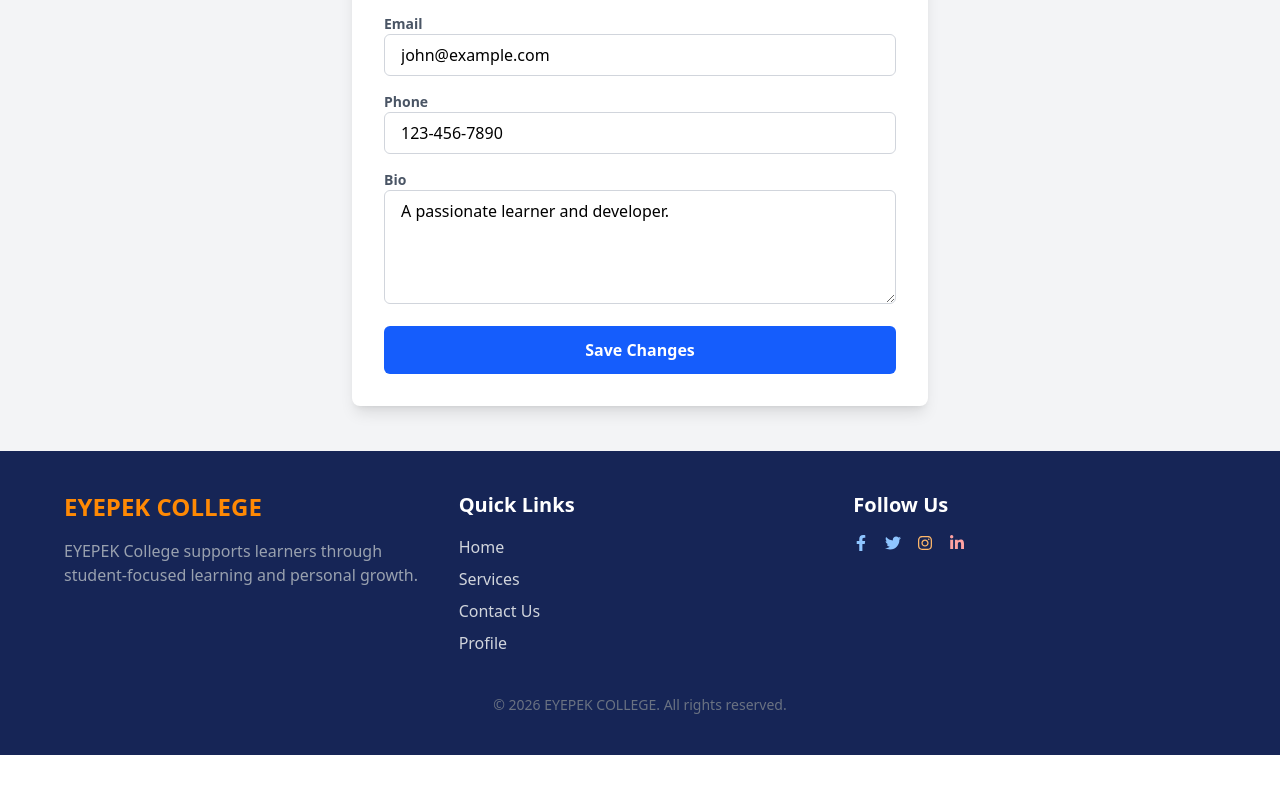
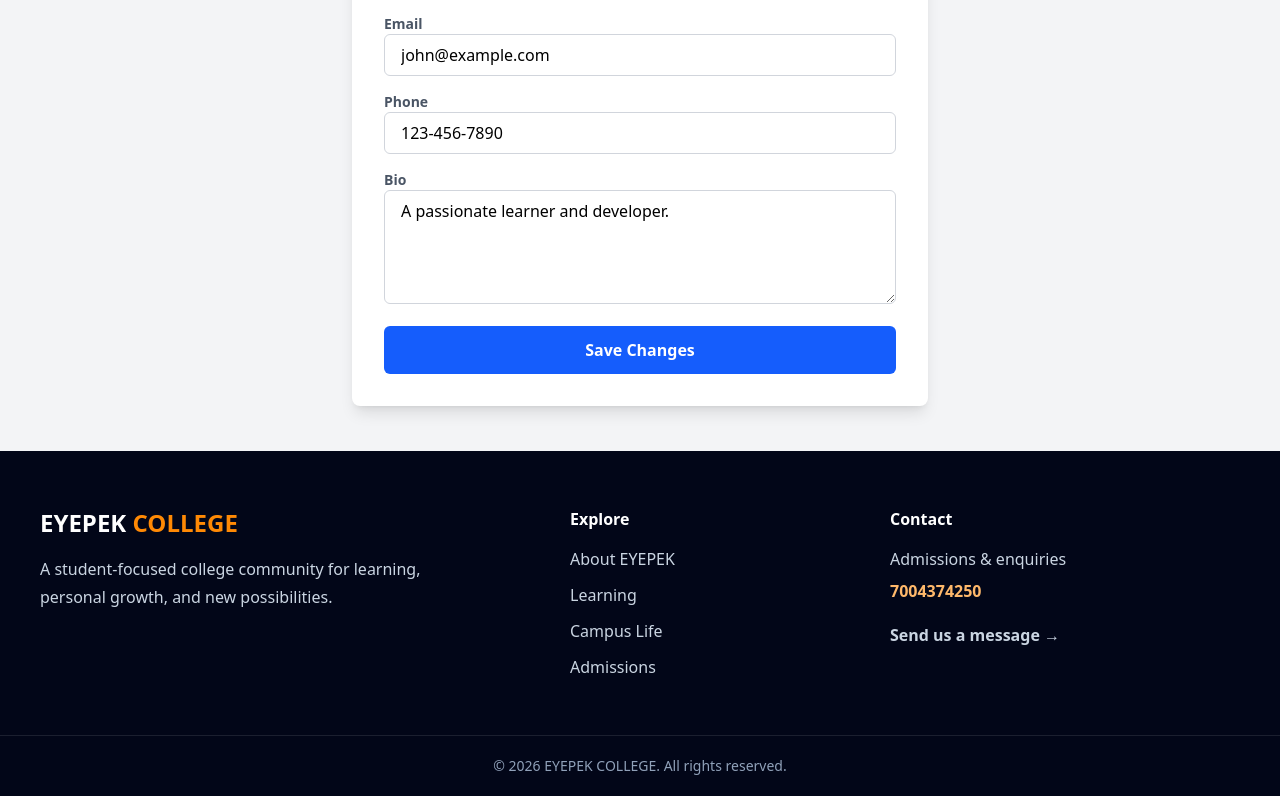
Before and after one commit to eyepek/EYEPEK, a React (Vite) app: page /profile in a window 1280 px wide. Shown: the part 461-1257 px from the top of the page. Before the commit the page ends 1216 px from the top, so only its background shows below. Built offline with nearby package versions, Linux system fonts and the light colour scheme.

Commit message:
Update college footer with admissions contact

```diff
--- a/src/components/Footer.jsx
+++ b/src/components/Footer.jsx
@@ -1,40 +1,31 @@
 import React from 'react';
-import { FaFacebookF, FaTwitter, FaLinkedinIn, FaInstagram } from 'react-icons/fa';
+import { Link } from 'react-router-dom';
 
-const Footer = () => {
-  return (
-    <footer className='bg-blue-950 text-white py-10 px-4'>
-      <div className='max-w-6xl mx-auto grid grid-cols-1 md:grid-cols-3 gap-8'>
+const Footer = () => (
+  <footer className='bg-slate-950 text-white'>
+    <div className='mx-auto grid max-w-7xl gap-10 px-6 py-14 md:grid-cols-[1.4fr_0.8fr_1fr] md:px-10'>
       <div>
-          <h2 className='text-2xl font-bold text-orange-400 mb-4'>EYEPEK COLLEGE</h2>
-          <p className='text-gray-400'>
-            EYEPEK College supports learners through student-focused learning and personal growth.
-          </p>
+        <h2 className='text-2xl font-black'>EYEPEK <span className='text-orange-400'>COLLEGE</span></h2>
+        <p className='mt-4 max-w-md leading-7 text-slate-300'>A student-focused college community for learning, personal growth, and new possibilities.</p>
       </div>
       <div>
-          <h3 className='text-xl font-semibold mb-4'>Quick Links</h3>
-          <ul className='space-y-2 text-gray-300'>
-            <li><a href='/' className='hover:text-red-300'>Home</a></li>
-            <li><a href='/services' className='hover:text-red-300'>Services</a></li>
-            <li><a href='/contact' className='hover:text-red-300'>Contact Us</a></li>
-            <li><a href='/profile' className='hover:text-red-300'>Profile</a></li>
+        <h3 className='font-bold text-white'>Explore</h3>
+        <ul className='mt-4 space-y-3 text-slate-300'>
+          <li><a href='/#about' className='hover:text-orange-300'>About EYEPEK</a></li>
+          <li><a href='/#learning' className='hover:text-orange-300'>Learning</a></li>
+          <li><a href='/#campus' className='hover:text-orange-300'>Campus Life</a></li>
+          <li><a href='/#admissions' className='hover:text-orange-300'>Admissions</a></li>
         </ul>
       </div>
       <div>
-          <h3 className='text-xl font-semibold mb-4'>Follow Us</h3>
-          <div className='flex space-x-4'>
-            <a href='#' className='text-blue-300 hover:text-white'><FaFacebookF /></a>
-            <a href='#' className='text-blue-300 hover:text-white'><FaTwitter /></a>
-            <a href='#' className='text-orange-300 hover:text-white'><FaInstagram /></a>
-            <a href='#' className='text-red-300 hover:text-white'><FaLinkedinIn /></a>
+        <h3 className='font-bold text-white'>Contact</h3>
+        <p className='mt-4 text-slate-300'>Admissions &amp; enquiries</p>
+        <a href='tel:7004374250' className='mt-2 inline-block font-bold text-orange-300 hover:text-white'>7004374250</a>
+        <p className='mt-5'><Link to='/contact' className='font-semibold text-slate-300 hover:text-orange-300'>Send us a message →</Link></p>
       </div>
     </div>
-      </div>
-      <div className='mt-10 text-center text-gray-500 text-sm'>
-        &copy; {new Date().getFullYear()} EYEPEK COLLEGE. All rights reserved.
-      </div>
+    <div className='border-t border-white/10 px-6 py-5 text-center text-sm text-slate-400'>© {new Date().getFullYear()} EYEPEK COLLEGE. All rights reserved.</div>
   </footer>
 );
-};
 
 export default Footer;
```
Lines whose indentation alone changed are shown as unchanged.
